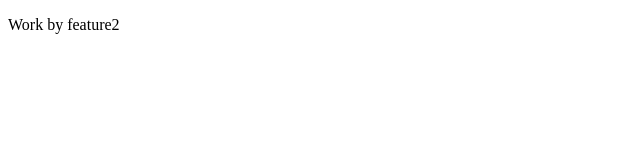
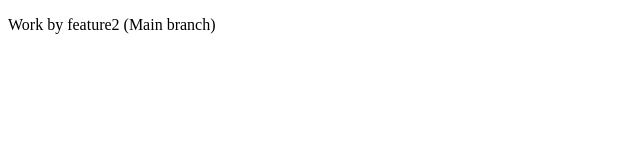
Before and after one commit to Yash08official/Git_another_one, a plain HTML site: page index.html in a window 1280 px wide. Shown: the whole page, without its empty margins (0-640 px from the left). Drawn offline with Linux system fonts and the light colour scheme.

Commit message:
new msg added

```diff
--- a/index.html
+++ b/index.html
@@ -6,6 +6,6 @@
     <title>Document</title>
   </head>
   <body>
-    <p>Work by feature2</p>
+    <p>Work by feature2 (Main branch)</p>
   </body>
 </html>
```
Also changed, not shown: 1 other file.
